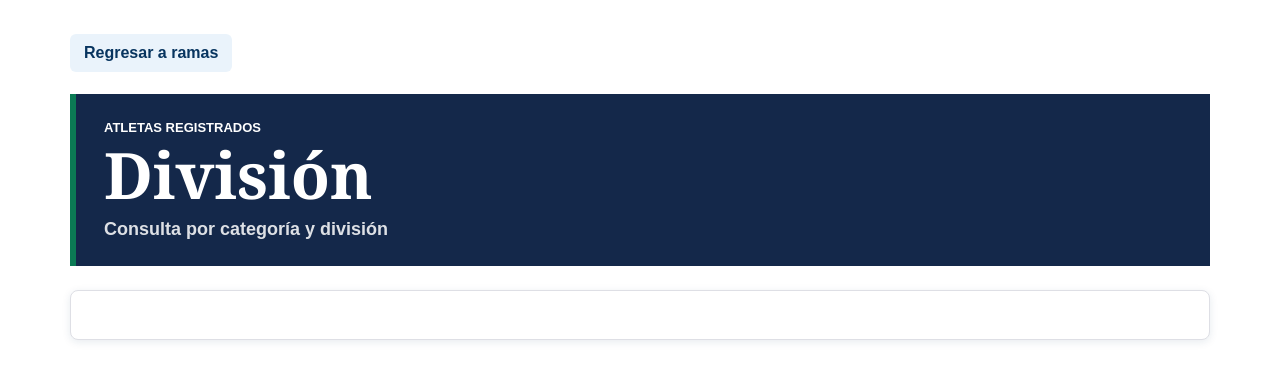
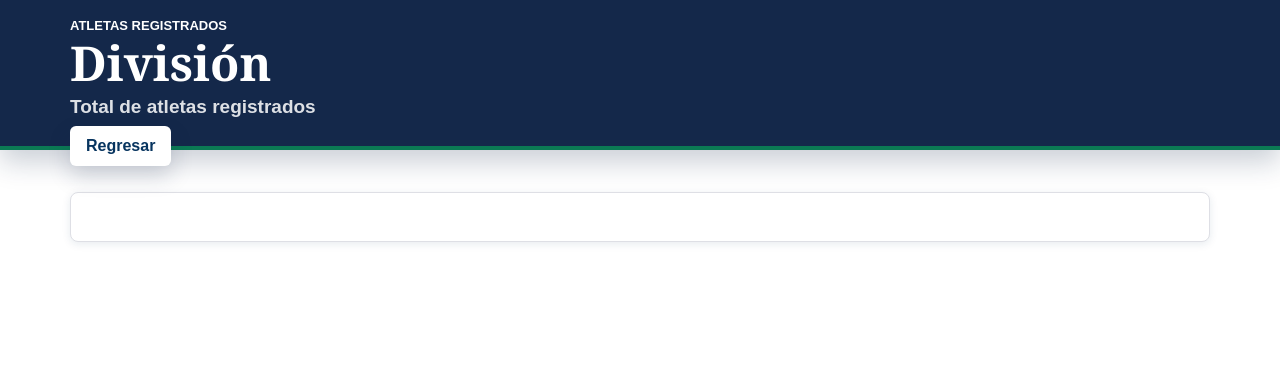
Before and after one commit to IvanMorenoh/aetkdem-copa-estado-mexico, a website: page atletas-division-copa-estado-mexico.html in a window 1280 px wide. Drawn offline with Linux system fonts and the light colour scheme; no server answers.

Commit message:
Make division header sticky

```diff
--- a/atletas-division-copa-estado-mexico.html
+++ b/atletas-division-copa-estado-mexico.html
@@ -4,23 +4,23 @@
     <meta charset="utf-8" />
     <meta name="viewport" content="width=device-width, initial-scale=1" />
     <title>División | Copa Estado de México</title>
-    <link rel="stylesheet" href="styles.css?v=20260429-admin-excel" />
+    <link rel="stylesheet" href="styles.css?v=20260503-admin-logout" />
     <link rel="stylesheet" href="responsive.css?v=20260503-mobile-pass" />
+    <link rel="stylesheet" href="division-header.css?v=20260503-sticky-division" />
   </head>
   <body>
-    <main class="wrap detail-page">
-      <a class="back-link" href="atletas-registrados-copa-estado-mexico.html">Regresar a ramas</a>
-
-      <section class="detail-hero">
-        <p class="kicker">Atletas registrados</p>
+    <main class="wrap detail-page division-detail-page">
+      <section class="detail-hero division-sticky-card">
+        <a class="division-back-button" id="division-back-link" href="atletas-registrados-copa-estado-mexico.html">Regresar</a>
+        <p class="kicker">Atletas Registrados</p>
         <h1 id="division-title">División</h1>
-        <p id="division-subtitle">Consulta por categoría y división</p>
+        <p id="division-subtitle">Total de atletas registrados</p>
       </section>
 
-      <section class="detail-card" id="division-athletes"></section>
+      <section class="detail-card division-athlete-card" id="division-athletes"></section>
     </main>
 
     <script src="assets/firebase-config.js?v=20260429-firebase-admin"></script>
-    <script src="assets/athletes.js?v=20260502-g3-batch"></script>
+    <script src="assets/athletes.js?v=20260503-sticky-division"></script>
   </body>
 </html>
```
